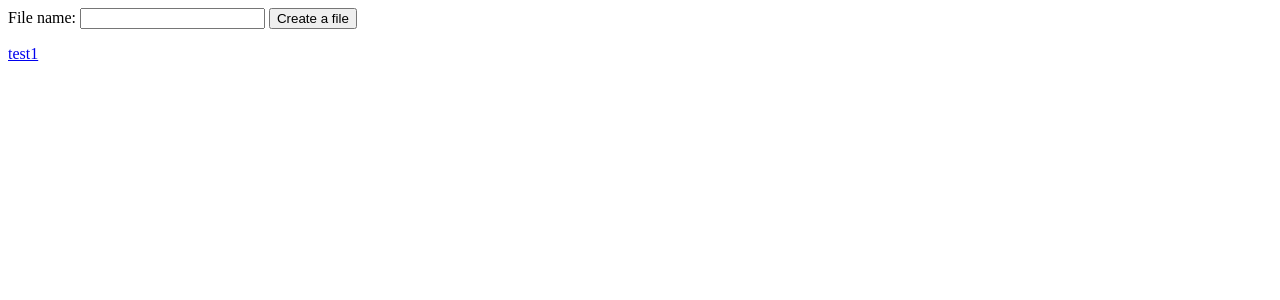
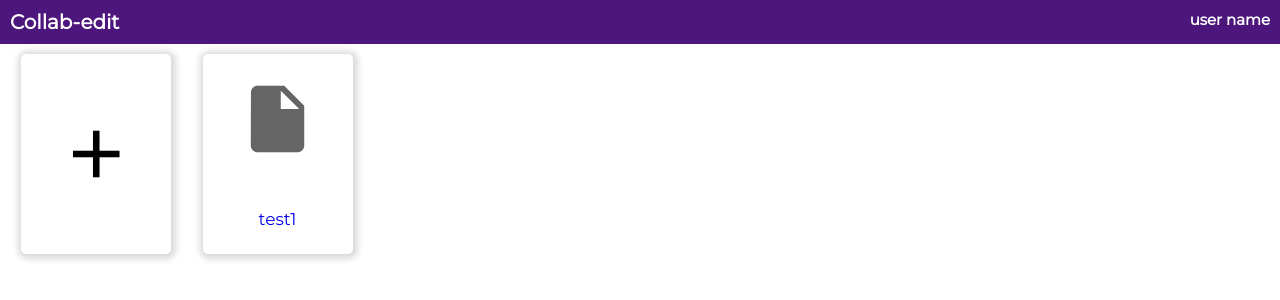
Before and after one commit to Swanand01/collab-edit, a Django app: page /app/ in a window 1280 px wide. Shown: the top 300 px of the page. Run offline with Django 3.2, Linux system fonts and the light colour scheme; a user stored in the database is signed in; data comes from the database, SQL or seed files in the repository; both versions use the stored data as it was after the commit.

Commit message:
another try

```diff
--- /dev/null
+++ b/app/static/css/style.css
@@ -0,0 +1,116 @@
+@import url('https://fonts.googleapis.com/css2?family=Montserrat&display=swap');
+
+*{
+    margin: 0;
+    padding: 0;
+}
+
+html{
+    font-family: 'Montserrat', sans-serif;
+    font-size: 10px;
+}
+
+h1{
+    font-size: 2rem;
+}
+
+h2{
+    font-size: 1.5rem;
+}
+
+nav{
+    display: flex;
+    justify-content: space-between;
+    padding: 1rem;
+    background-color: #4d167d;
+    color: white;
+}
+
+.cards{
+    display: grid;
+    place-items: center;
+    height: 20rem;
+    background-color: white;
+    box-shadow: 1px 1px 6px 4px rgba(0,0,0,0.15);
+    border-radius: 0.5rem;
+    cursor:pointer;
+}
+
+.cards a{
+    text-decoration: none;
+    font-size: 1.7rem;
+}
+
+.card-container{
+    display: grid;
+    grid-template-columns: repeat(auto-fill, 15rem);
+    justify-content: space-evenly;
+    grid-gap:2rem;
+    padding:1rem;
+}
+
+#addFile-btn{
+    display: grid;
+    place-items: center;
+}
+
+#addFile-btn i{
+    font-size: 8rem;
+}
+
+
+.create-file-popup
+{
+    display: none;
+    z-index: 9;
+    position: fixed;
+    top: 50%;
+    left: 50%;
+    -webkit-transform: translate(-50%, -50%);
+    transform: translate(-50%, -50%);
+
+}
+.form-container
+{
+    background-color: white;
+    display: grid;
+    grid-template-rows: 1fr 1fr 1fr;
+    place-items: center;
+    grid-gap:2rem;
+    width: 30rem;
+    /* background-color: coral; */
+    padding: 2rem 2.5rem;
+    border-radius: 1rem;
+    box-shadow: 1px 1px 43px -1px grey;
+
+}
+
+#file_name{
+    width: 75%;
+    padding: 1rem;
+    border: none;
+    border-radius: 0.5rem;
+    background-color: #F0F0F0;
+    text-align: center;
+}
+#submit-btn{
+    width: 15rem;
+    padding: 1rem;
+    border-radius: 0.5rem;
+    border: none;
+    background-color:#4d167d;
+    color: white;
+}
+
+#close-popup-container{
+    z-index: 8;
+    display: none;
+    position: absolute;
+    height: calc(100vh - 44px);
+    width: 100%;
+}
+
+#file-icon{
+    font-size: 8rem;
+    opacity: 0.6;
+}
--- /dev/null
+++ b/app/static/js/index.js
@@ -0,0 +1,15 @@
+Array.from(document.getElementsByClassName("file-cards")).forEach(function (element) {
+    element.addEventListener("click", function (event) {
+        window.location.href = event.target.querySelector("a").href;
+    });
+});
+
+document.querySelector("#close-popup-container").addEventListener("click", function (event) {
+    event.target.style.display = "none";
+    document.querySelector(".create-file-popup").style.display = "none";
+});
+
+document.querySelector("#addFile-btn").addEventListener("click", function (event) {
+    document.querySelector("#close-popup-container").style.display = "inline-block";
+    document.querySelector(".create-file-popup").style.display = "inline-block";
+});
--- a/app/templates/index.html
+++ b/app/templates/index.html
@@ -1,13 +1,53 @@
+<!DOCTYPE html>
+<html lang="en">
+
+<head>
+    <meta charset="UTF-8">
+    <meta http-equiv="X-UA-Compatible" content="IE=edge">
+    <meta name="viewport" content="width=device-width, initial-scale=1.0">
+    <title>Document</title>
+
+    {% load static %}
+
+    <link rel="stylesheet" href="{% static 'css/style.css' %}">
+    <link href="https://fonts.googleapis.com/icon?family=Material+Icons" rel="stylesheet">
+</head>
+
+<body>
+    <header>
+        <nav>
+            <h1>Collab-edit</h1>
+            <h2>user name</h2>
+        </nav>
+    </header>
     <div>
-    <form action="" method="POST">
+        <div id="close-popup-container"></div>
+        <div class="create-file-popup">
+            <form action="" method="POST" class="form-container">
                 {% csrf_token %}
-        <label for="file_name">File name: </label>
-        <input id="file_name" type="text" name="file_name" required>
-        <input type="submit" value="Create a file">
+                <h1>Create new file</h1>
+                <input id="file_name" type="text" name="file_name" required placeholder="Enter File Name">
+                <input id="submit-btn" type="submit" value="Create a file">
             </form>
+        </div>
+
+        <div class="card-container">
+            <div id="addFile-btn" class="cards">
+                <i class="material-icons">add</i>
+            </div>
             {% if documents %}
             {% for document in documents %}
+
+            <div class="cards file-cards">
+                <i id="file-icon" class="material-icons">insert_drive_file
+                </i>
                 <a href="{% url 'room' document.document_id %}">{{ document.name }}</a>
+            </div>
             {% endfor %}
             {% endif %}
         </div>
+    </div>
+</body>
+<script src="{% static 'js/index.js' %}" type="text/javascript"></script>
+
+</html>
--- a/app/views.py
+++ b/app/views.py
@@ -39,7 +39,7 @@ def index(request):
 
         if uname != "":
             return redirect(f'{file_id}/')
-    return render(request, 'index.html', {"documents": documents})
+    return render(request, 'index.html', {"documents": documents, "user_name": user.user_name})
 
 
 @login_required
```
Also changed, not shown: app/static/css/main.css (+123 -72 lines), app/static/js/client.js (+11 -1 lines), requirements.txt (added, +34 -0 lines), db.sqlite3, 1 other file. Lines whose indentation alone changed are shown as unchanged.
